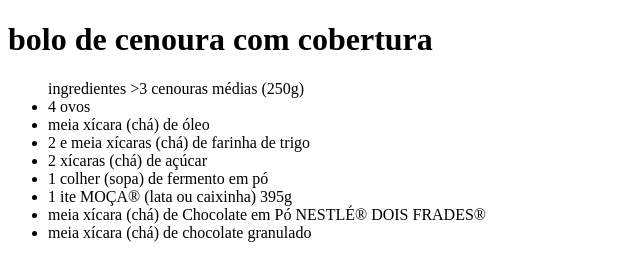
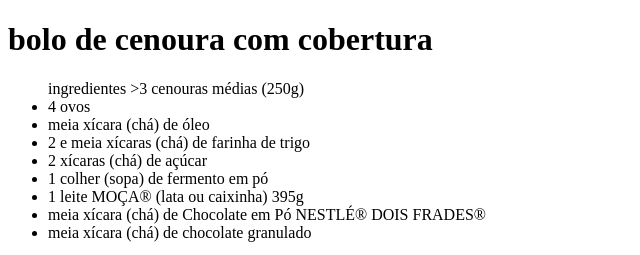
Before and after one commit to privs-keirols/bolo-de-cenoura, a plain HTML site: page index.html in a window 1280 px wide. Shown: the top 255 px of the page, 0-640 px from the left. Drawn offline with Linux system fonts and the light colour scheme.

Commit message:
Add files via upload

```diff
--- a/index.html
+++ b/index.html
@@ -16,7 +16,7 @@
 <li>2 e meia xícaras (chá) de farinha de trigo</li>
 <li>2 xícaras (chá) de açúcar</l>
 <li>1 colher (sopa) de fermento em pó</li>
-<li>1 ite MOÇA® (lata ou caixinha) 395g</li>
+<li>1 leite MOÇA® (lata ou caixinha) 395g</li>
 <li>meia xícara (chá) de Chocolate em Pó NESTLÉ® DOIS FRADES®</li>
 <li>meia xícara (chá) de chocolate granulado</li>
 </ul>
```
